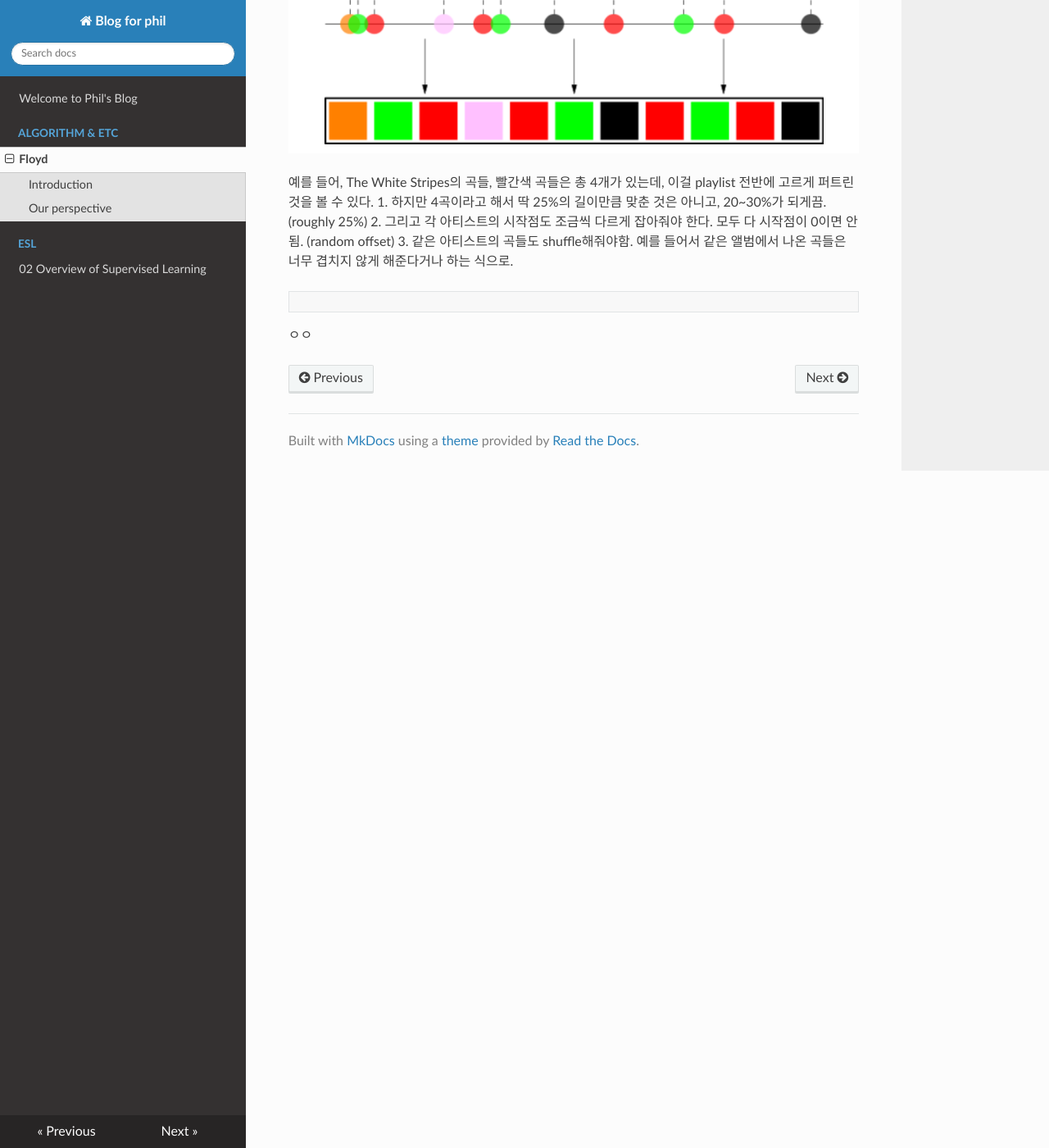
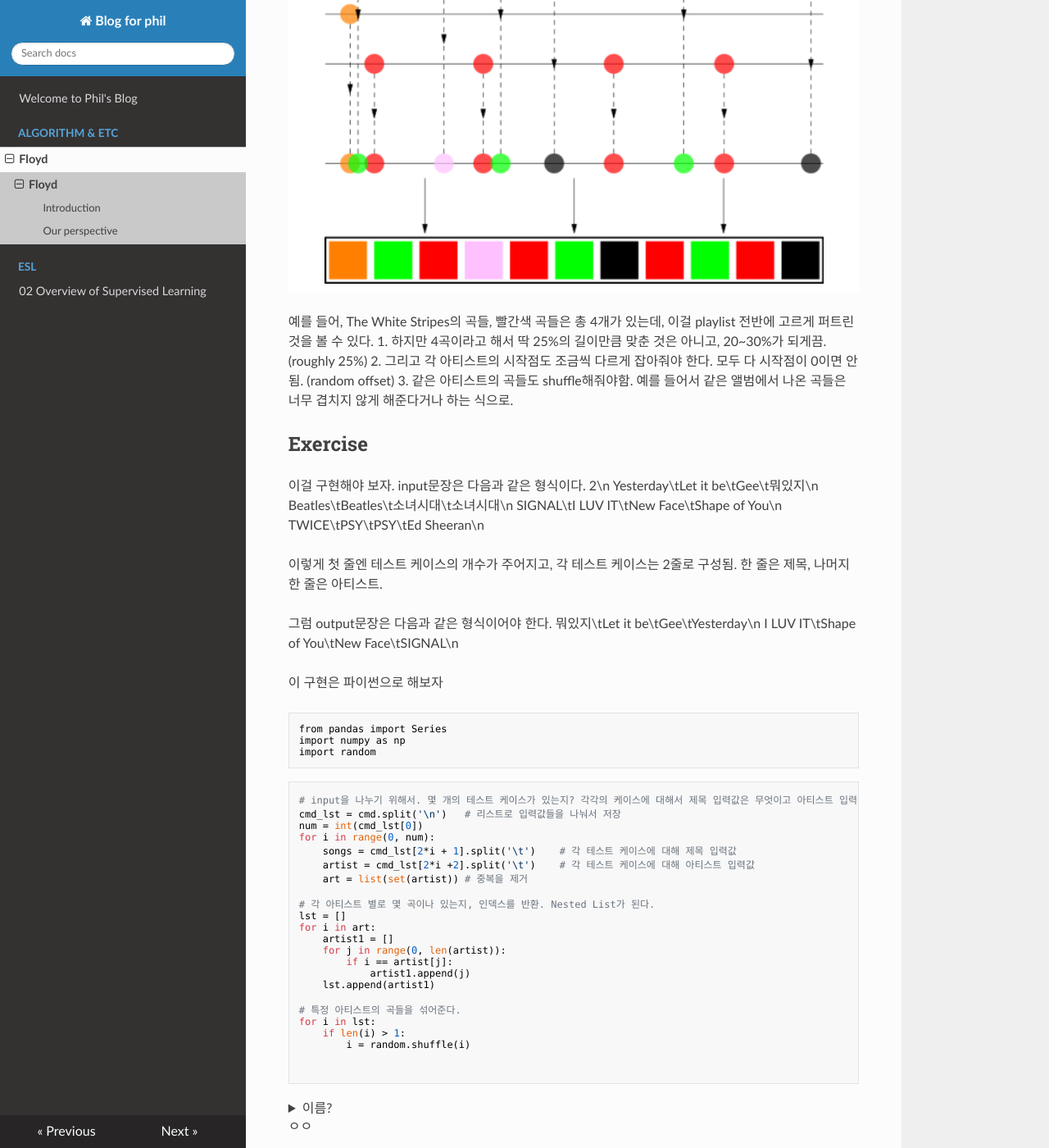
Before and after one commit to philyoun/portfolio, an MkDocs documentation site: the page built from docs/Algorithm & Etc/Floyd/floyd.md, in a window 1280 px wide and 1400 px high, scrolled down 6989 px. Shown: the whole window at 82% size. Built offline with MkDocs 1.6.1, drawn with Linux system fonts in a browser that asks for light colours; nearby versions of some CDN libraries; formulas are drawn with MathJax 3; some of the changed text lies outside the part shown.

Commit message:
floyd update
update1

````diff
--- a/docs/Algorithm & Etc/floyd.md
+++ b/docs/Algorithm & Etc/Floyd/floyd.md
@@ -4,6 +4,8 @@ library(tidyverse)
 ```
 ## Warning: package 'tidyverse' was built under R version 3.5.2
 ```
+* 이렇게하는거? 오 지리네
+* 이렇게하는거? 오 지리네
 
 ---
 # How to Shuffle Songs?
@@ -212,16 +214,64 @@ The White Stripes의 곡들은 빨간색, The xx의 곡들은 검은색, Britney
 2. 그리고 각 아티스트의 시작점도 조금씩 다르게 잡아줘야 한다. 모두 다 시작점이 0이면 안 됨. (random offset)
 3. 같은 아티스트의 곡들도 shuffle해줘야함. 예를 들어서 같은 앨범에서 나온 곡들은 너무 겹치지 않게 해준다거나 하는 식으로.
 
+## Exercise
+
+이걸 구현해야 보자.
+input문장은 다음과 같은 형식이다.
+2\n
+Yesterday\tLet it be\tGee\t뭐있지\n
+Beatles\tBeatles\t소녀시대\t소녀시대\n
+SIGNAL\tI LUV IT\tNew Face\tShape of You\n
+TWICE\tPSY\tPSY\tEd Sheeran\n
+
+이렇게 첫 줄엔 테스트 케이스의 개수가 주어지고, 각 테스트 케이스는 2줄로 구성됨.
+한 줄은 제목, 나머지 한 줄은 아티스트.
+
+그럼 output문장은 다음과 같은 형식이어야 한다.
+뭐있지\tLet it be\tGee\tYesterday\n
+I LUV IT\tShape of You\tNew Face\tSIGNAL\n
+
+이 구현은 파이썬으로 해보자
+
+```ptyhon
+from pandas import Series
+import numpy as np
+import random
+```
+```python
+# input을 나누기 위해서. 몇 개의 테스트 케이스가 있는지? 각각의 케이스에 대해서 제목 입력값은 무엇이고 아티스트 입력값은 무엇인지?
+cmd_lst = cmd.split('\n')	# 리스트로 입력값들을 나눠서 저장
+num = int(cmd_lst[0])
+for i in range(0, num):
+	songs = cmd_lst[2*i + 1].split('\t')	# 각 테스트 케이스에 대해 제목 입력값
+    artist = cmd_lst[2*i +2].split('\t')	# 각 테스트 케이스에 대해 아티스트 입력값
+    art = list(set(artist))	# 중복을 제거
+
+# 각 아티스트 별로 몇 곡이나 있는지, 인덱스를 반환. Nested List가 된다.
+lst = []
+for i in art:
+    artist1 = []
+    for j in range(0, len(artist)):
+        if i == artist[j]:
+            artist1.append(j)
+    lst.append(artist1)
+
+# 특정 아티스트의 곡들을 섞어준다.
+for i in lst:
+	if len(i) > 1:
+    	i = random.shuffle(i)
 
 
-
-```python
 ```
 
 
 
 
-
+<details>
+<summary>이름?</summary>
+<div markdown = "1">
+이렇게 하는게 맞나요?
+</details>
 
 
 
````
Also changed, not shown: other parts of docs/Algorithm & Etc/Floyd/floyd.md (+1 -1 lines), docs/Algorithm & Etc/Floyd/1RandomShuffle.png (renamed from docs/Algorithm & Etc/1RandomShuffle.png), docs/Algorithm & Etc/Floyd/DavidDithered.gif (renamed from docs/Algorithm & Etc/DavidDithered.gif), docs/Algorithm & Etc/Floyd/david_dither.png (added), docs/Algorithm & Etc/Floyd/david_rs.png (added), docs/Algorithm & Etc/Floyd/dithering.png (renamed from docs/Algorithm & Etc/dithering.png), docs/Algorithm & Etc/Floyd/michelangelodavid.png (renamed from docs/Algorithm & Etc/michelangelodavid.png), docs/Algorithm & Etc/Floyd/playlist.png (renamed from docs/Algorithm & Etc/playlist.png), docs/Algorithm & Etc/david_dither.png (deleted), docs/Algorithm & Etc/david_rs.png (deleted).
